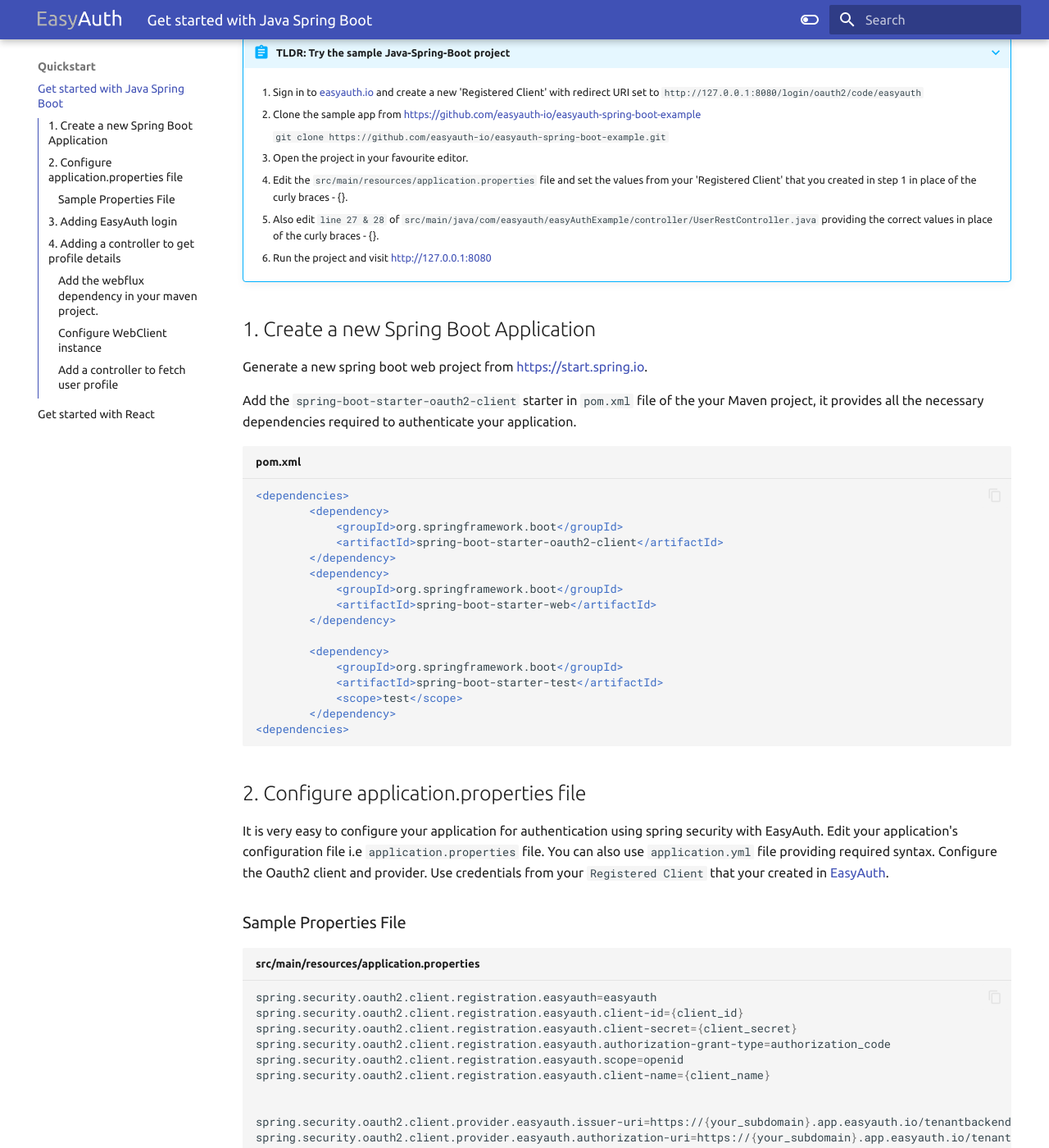
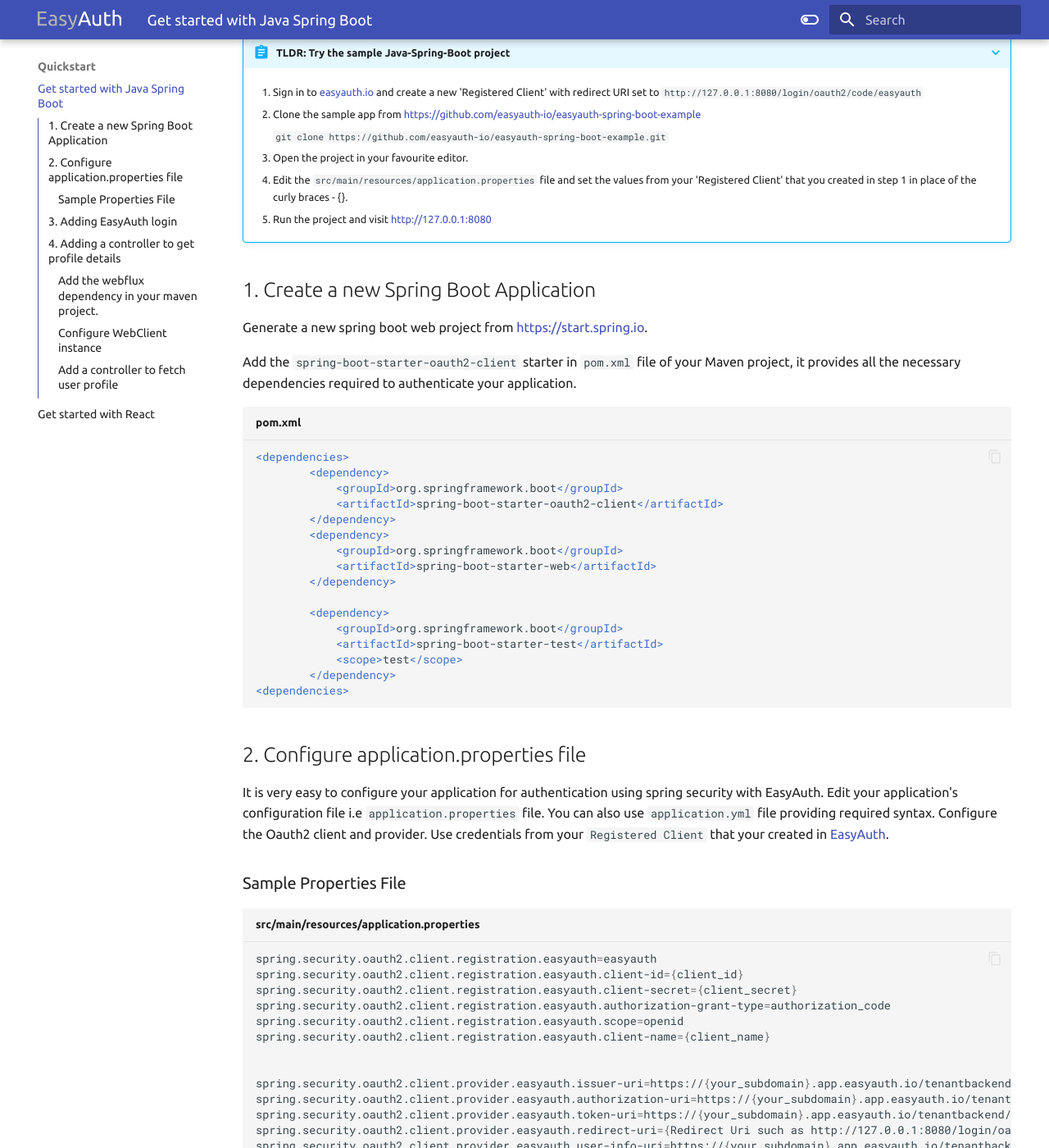
Before and after one commit to easyauth-io/docs, an MkDocs documentation site: the page built from docs/quickstart/java-spring-boot.md, in a window 1280 px wide and 1400 px high, scrolled down 228 px. Shown: the whole window at 82% size. Built offline with MkDocs 1.6.1 and Material for MkDocs 9.7.7, drawn with Linux system fonts in a browser that asks for light colours; some of the changed text lies outside the part shown.

Commit message:
modified easyauth java spring boot documentation

````diff
--- a/docs/quickstart/java-spring-boot.md
+++ b/docs/quickstart/java-spring-boot.md
@@ -14,15 +14,13 @@
 
 	4. Edit the `src/main/resources/application.properties` file and set the values from your 'Registered Client' that you created in step 1 in place of the curly braces - {}.
 
-	5. Also edit `line 27 & 28` of `src/main/java/com/easyauth/easyAuthExample/controller/UserRestController.java` providing the correct values in place of the curly braces - {}.
-
-	6. Run the project and visit [http://127.0.0.1:8080](http://127.0.0.1:8080){target=_blank}
+	5. Run the project and visit [http://127.0.0.1:8080](http://127.0.0.1:8080){target=_blank}
 
 ## 1. Create a new Spring Boot Application
 
 Generate a new spring boot web project from [https://start.spring.io](https://start.spring.io){target=_blank}.
 
-Add the `spring-boot-starter-oauth2-client` starter in `pom.xml` file of the your Maven project, it provides all the necessary dependencies required to authenticate your application.
+Add the `spring-boot-starter-oauth2-client` starter in `pom.xml` file of your Maven project, it provides all the necessary dependencies required to authenticate your application.
 
 ``` xml title="pom.xml"
 <dependencies>
@@ -203,12 +204,9 @@
     }
 
     @GetMapping("/profile")
-    public String profile(@RegisteredOAuth2AuthorizedClient("easyauth") OAuth2AuthorizedClient authorizedClient) {
-        String resourceUri = "https://{your_subdomain}.app.easyauth.io/tenantbackend/api/profile";		<dependency>
-			<groupId>org.springframework.boot</groupId>
-			<artifactId>spring-boot-starter-webflux</artifactId>
-		</dependency>
-
+    public String profile(@RegisteredOAuth2AuthorizedClient("easyauth") OAuth2AuthorizedClient authorizedClient,
+    @Value("${easyauth.config.baseuri}") String baseUri) {
+        String resourceUri = baseUri + "/tenantbackend/api/profile";
         return webClient
                 .get()
                 .uri(resourceUri)
````
Also changed, not shown: other parts of docs/quickstart/java-spring-boot.md (+3 -0 lines).
